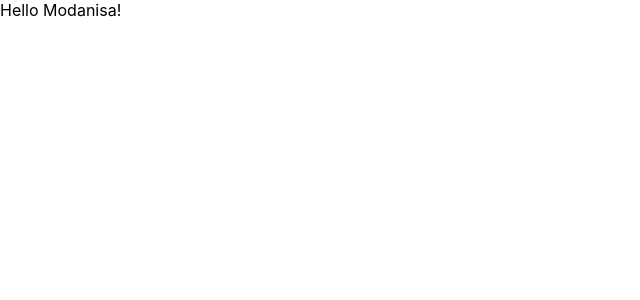
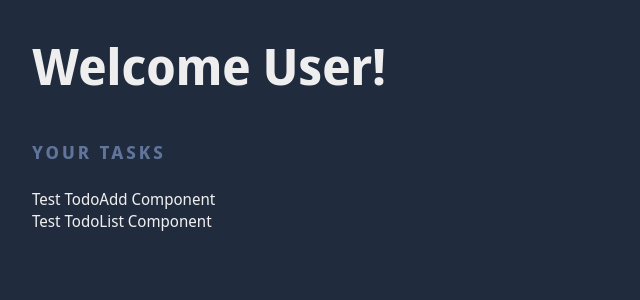
Before and after one commit to mbakin/assignment-frontend, a React (Create React App) app: page / in a window 1280 px wide. Shown: the top 300 px of the page, without its empty margins (0-640 px from the left). Built offline with nearby package versions, Linux system fonts and the light colour scheme.

Commit message:
create TodoAdd and TodoList components

```diff
--- a/src/App.js
+++ b/src/App.js
@@ -1,9 +1,16 @@
 import React from "react";
+import TodoAdd from "./components/TodoAdd";
+import TodoList from "./components/TodoList";
 
 function App() {
   return (
     <div className="App">
-      Hello Modanisa!
+      <div className="header">
+      <h1 className="appTitle">Welcome User!</h1>
+      <h4 className="list-tasks">Your Tasks</h4>
+      </div>
+      <TodoAdd />
+      <TodoList />
     </div>
   );
 }
--- /dev/null
+++ b/src/components/TodoAdd.js
@@ -0,0 +1,11 @@
+import React from 'react'
+
+const TodoAdd = () => {
+  return (
+    <div>
+      Test TodoAdd Component
+    </div>
+  )
+}
+
+export default TodoAdd
--- /dev/null
+++ b/src/components/TodoList.js
@@ -0,0 +1,11 @@
+import React from 'react'
+
+const TodoList = () => {
+  return (
+    <div>
+      Test TodoList Component
+    </div>
+  )
+}
+
+export default TodoList
--- a/src/index.css
+++ b/src/index.css
@@ -1,13 +1,149 @@
-body {
-  margin: 0;
-  font-family: -apple-system, BlinkMacSystemFont, 'Segoe UI', 'Roboto', 'Oxygen',
-    'Ubuntu', 'Cantarell', 'Fira Sans', 'Droid Sans', 'Helvetica Neue',
-    sans-serif;
-  -webkit-font-smoothing: antialiased;
-  -moz-osx-font-smoothing: grayscale;
+:root {
+	--primary: #D81E5B;
+	--secondary: #8A4EFC;
+	--light: #EEE;
+	--light-alt: #61759b;
+	--dark: #131A26;
+	--dark-alt: #202B3E;
+  --hover-title:#b92a2fb4;
 }
 
-code {
-  font-family: source-code-pro, Menlo, Monaco, Consolas, 'Courier New',
-    monospace;
+*{
+  margin: 0;
+  padding: 0;
+  box-sizing: border-box;
+  font-family: 'Noto Sans Display', sans-serif;
 }
+
+body{
+  background-color: var(--dark-alt);
+  color: var(--light);
+}
+
+.App{
+  padding: 32px;
+}
+.appTitle{
+  font-size: 50px;
+  margin-bottom: 40px;
+
+}
+.appTitle:hover{
+  color: var(--hover-title);
+	transition: 0.4s ease-in-out;
+	text-decoration: line-through rgba(209, 208, 207, 0.808);
+}
+.list-tasks{
+  font-size: 18px;
+  color: var(--light-alt);
+  margin-bottom: 24px;
+  letter-spacing: 3px;
+  text-transform: uppercase;
+}
+
+.todo{
+  position: relative;
+  background-color: var(--dark);
+  padding:16px ;
+  border-radius: 16px;
+  display: flex;
+  align-items: center;
+  transition: 0.5s;
+  cursor: pointer;
+  margin-bottom: 16px;
+}
+.todo:hover{
+  opacity: 0.66;
+  color: var(--secondary);
+  padding:16px 16px 16px 30px ;
+}
+.todo li{
+	list-style: none;
+}
+.text{
+  font-size: 22px;
+}
+.todo .delete-todo {
+	position: absolute;
+	top: 50%;
+	transform: translateY(-50%);
+	right: 16px;
+	color: var(--light);
+	width: 24px;
+	height: 24px;
+	border-radius: 50%;
+	background-color: #AF1E2D;
+	display: flex;
+	align-items: center;
+	justify-content: center;
+	font-weight: 700;
+}
+.addPopup{
+  position: fixed;
+  bottom: 32px;
+  right: 32px;
+  display: flex;
+  align-items: center;
+  justify-content: center;
+  width: 64px;
+  height: 64px;
+  border-radius: 999px;
+  font-size: 30px;
+  color: var(--light);
+  background-image: linear-gradient(to bottom right, var(--primary), var(--secondary));
+  cursor: pointer;
+}
+.popup{
+  position: fixed;
+	top: 50%;
+	left: 50%;
+	transform: translate(-50%, -50%);
+	width: 100%;
+	max-width: 400px;
+	background-color: var(--light);
+	padding: 32px;
+	border-radius: 16px;
+	box-shadow: 0px 4px 32px var(--dark);
+}
+.closePopup {
+	position: absolute;
+	top: 16px;
+	right: 16px;
+	width: 20px;
+	height: 20px;
+	font-size: 20px;
+	color: var(--dark);
+	cursor: pointer;
+}
+.popup h3 {
+	color: var(--dark);
+	margin-bottom: 16px;
+	font-weight: 400;
+	text-transform: uppercase;
+}
+.addTodoInput{
+  appearance: none;
+	display: flex;
+	position: relative;
+	outline: none;
+	border: none;
+	background-color: #FFF;
+	padding: 16px;
+	border-radius: 16px;
+	width: 100%;
+	box-shadow: 0px 2px 24px rgba(0, 0, 0, 0.2);
+	font-size: 20px;
+}
+.button {
+	padding: 16px 32px;
+	margin-bottom: 26px;
+	border-radius: 999px;
+	background-image: linear-gradient(to right, var(--primary), var(--secondary));
+	display: inline-block;
+	font-weight: 700;
+	text-transform: uppercase;
+	font-size: 18px;
+	margin-top: 16px;
+	text-align: center;
+	cursor: pointer;
+}
```
Also changed, not shown: public/index.html (+1 -22 lines).
